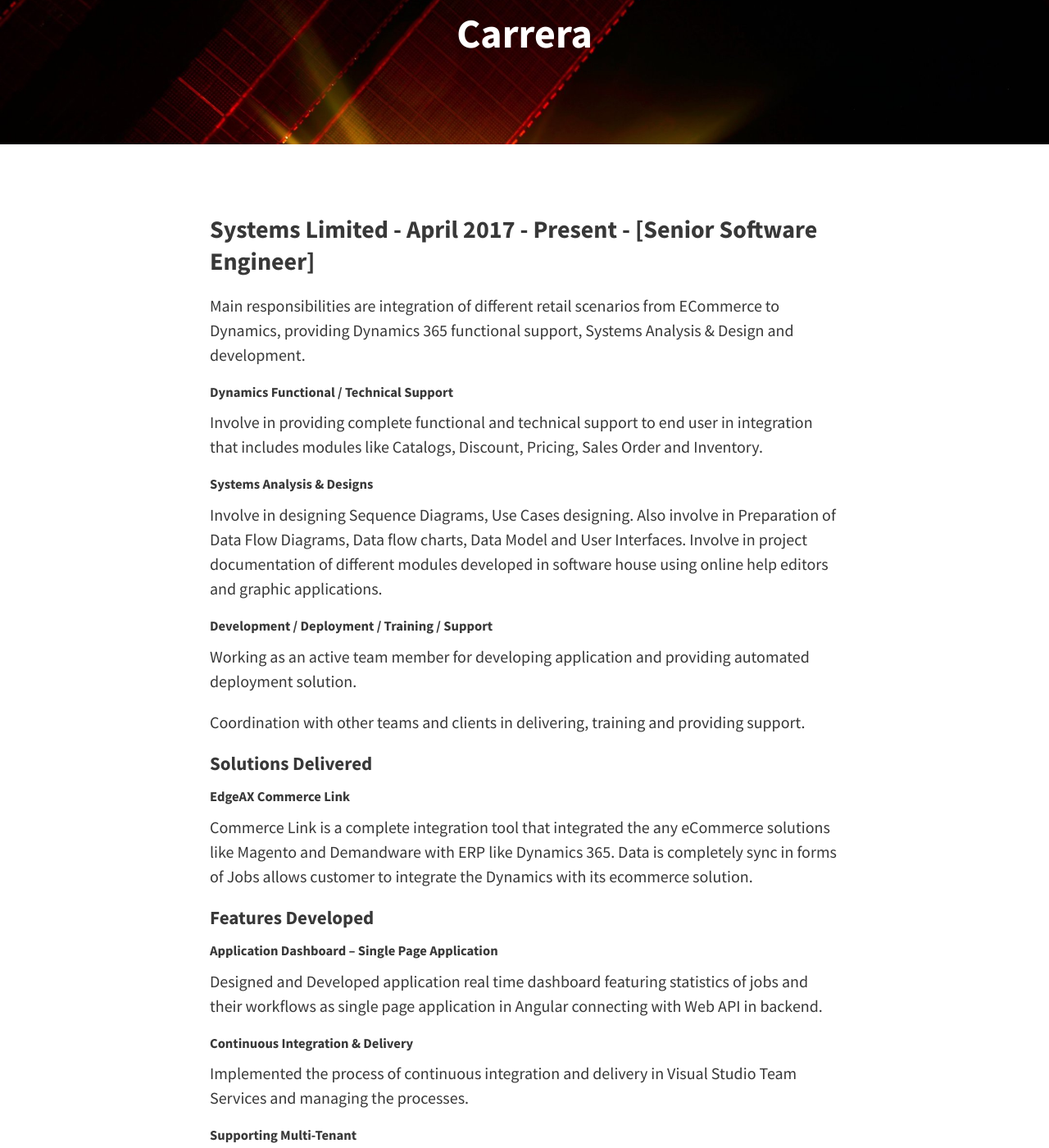
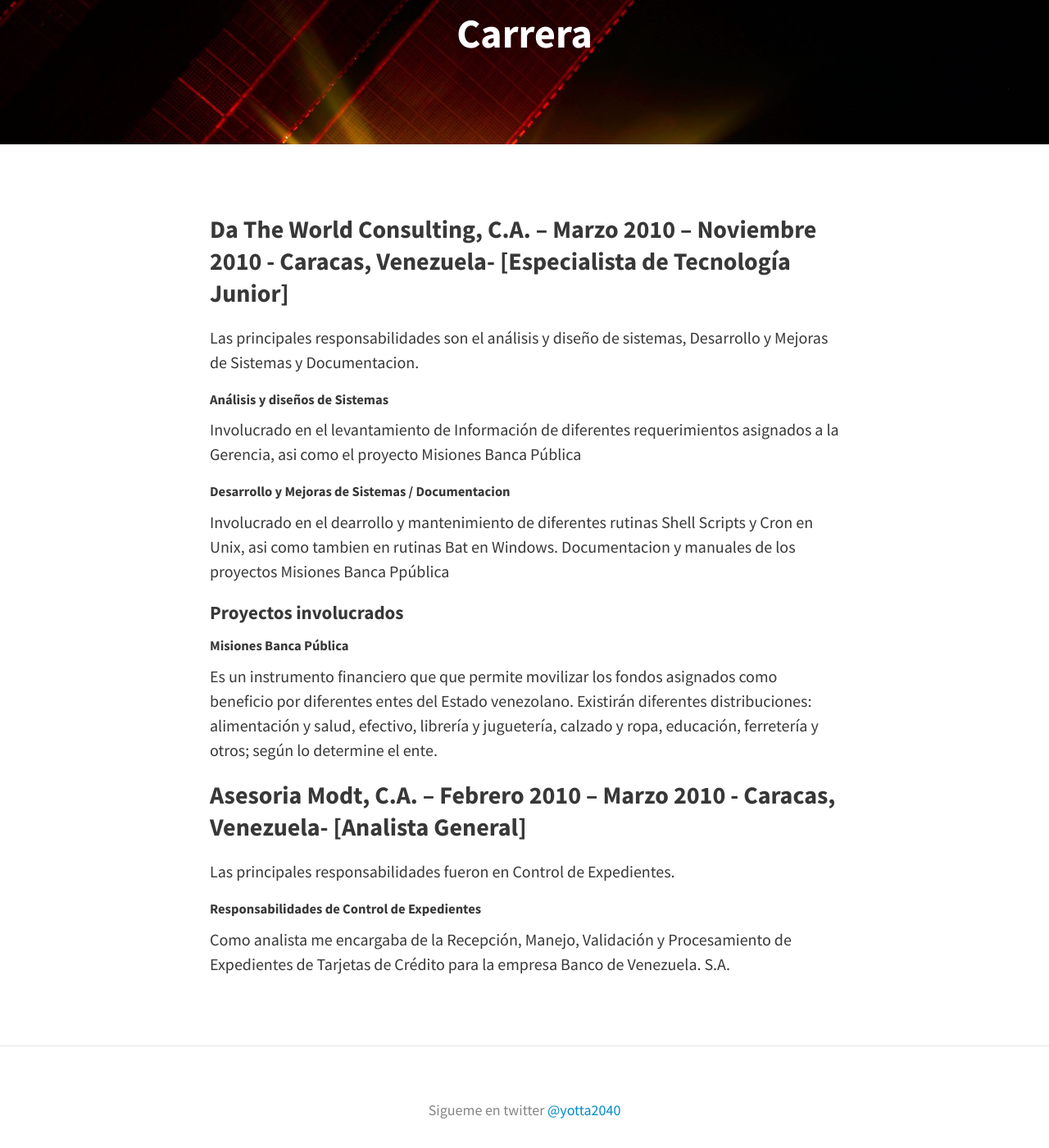
Before and after one commit to yotta2040/yotta2040.github.io, a Jekyll site: the page built from career.md, in a window 1280 px wide and 1400 px high, scrolled down 209 px. Shown: the whole window at 82% size. Built offline with Jekyll 4.4.1, drawn with Linux system fonts in a browser that asks for light colours; nearby versions of some CDN libraries; comment, search, counter and statistics services are not loaded; some of the changed text lies outside the part shown.

Commit message:
modificacion de carrera

```diff
--- a/career.md
+++ b/career.md
@@ -6,112 +6,30 @@ permalink: /career/
 feature-img: "img/page/espacio.jpeg"
 ---
 
-### Systems Limited - April 2017 - Present - [Senior Software Engineer]
+### Da The World Consulting, C.A. – Marzo 2010 – Noviembre 2010 - Caracas, Venezuela- [Especialista de Tecnología Junior]
 
-Main responsibilities are integration of different retail scenarios from ECommerce to Dynamics, providing Dynamics 365 functional support, Systems Analysis & Design and development.
+Las principales responsabilidades son el análisis y diseño de sistemas, Desarrollo y Mejoras de Sistemas y Documentacion.
 
-##### Dynamics Functional / Technical Support
+##### Análisis y diseños de Sistemas
+Involucrado en el levantamiento de Información de diferentes requerimientos asignados
+a la Gerencia, asi como el proyecto Misiones Banca Pública
 
-Involve in providing complete functional and technical support to end user in integration that includes modules like Catalogs, Discount, Pricing, Sales Order and Inventory.
+##### Desarrollo y Mejoras de Sistemas / Documentacion
+Involucrado en el dearrollo y mantenimiento de diferentes rutinas Shell Scripts y Cron en Unix,
+asi como tambien en rutinas Bat en Windows.
+Documentacion y manuales de los proyectos Misiones Banca Ppública
 
-##### Systems Analysis & Designs
+#### Proyectos involucrados
 
-Involve in designing Sequence Diagrams, Use Cases designing. Also involve in Preparation of Data Flow Diagrams, Data flow charts, Data Model and User Interfaces. Involve in project documentation of different modules developed in software house using online help editors and graphic applications.
+##### Misiones Banca Pública
+Es un instrumento financiero que que permite movilizar los fondos asignados como beneficio por diferentes entes del Estado venezolano.
+Existirán diferentes distribuciones: alimentación y salud, efectivo, librería y juguetería, calzado y ropa, educación, ferretería y otros;
+según lo determine el ente.
 
-##### Development / Deployment / Training / Support
+### Asesoria Modt, C.A. – Febrero 2010 – Marzo 2010 - Caracas, Venezuela- [Analista General]
 
-Working as an active team member for developing application and providing automated deployment solution.
+Las principales responsabilidades fueron en Control de Expedientes.
 
-Coordination with other teams and clients in delivering, training and providing support.
-
-
-
-#### Solutions Delivered
-
-##### EdgeAX Commerce Link
-
-Commerce Link is a complete integration tool that integrated the any eCommerce solutions like Magento and Demandware with ERP like Dynamics 365. Data is completely sync in forms of Jobs allows customer to integrate the Dynamics with its ecommerce solution.
-
-#### Features Developed
-
-##### Application Dashboard – Single Page Application
-
-Designed and Developed application real time dashboard featuring statistics of jobs and their workflows as single page application in Angular connecting with Web API in backend.
-
-##### Continuous Integration & Delivery
-
-Implemented the process of continuous integration and delivery in Visual Studio Team Services and managing the processes.
-
-##### Supporting Multi-Tenant
-
-Designed and added support for multi-tenant in application to have concept of one application instances for multiple clients and online stores.
-
-
-### Nakisa – March 2015 – April 2017 - [Software Engineer]
-
-Main responsibilities are Systems Analysis & Design, feature development and enhancements.
-
-##### Systems Analysis & Designs
-
-Involved in designing Sequence Diagrams, Use Cases designing. Also involved in Preparation of Data Flow Diagrams, Data flow charts, Data Model and User Interfaces. Involved in project documentation of different modules developed in software house using online help editors and graphic applications.
-
-##### Applications Development / Mentoring
-
-Worked as Team Lead on different project life cycle on clients facing roles, coordinating with SAP ABAP teams, and mentoring new team members.
-
-
-##### System Enhancements / Training / Support
-
-Involved in maintenance of different modules of products.
-
-Coordination with special services teams in delivering, training and provided support on critical applications / systems.
-
-
-#### Solutions Delivered
-
-##### SAP Human Resource – Human Capital Management Solutions
-
-##### Nakisa OrgChart Enterprise
-
-Managers, HR Professionals & Executives can make informed decisions about resources, provide a framework for managing change, and efficiently communicate operational information, while employees can navigate the org chart to collaborate on projects with other employees.
-
-##### Nakisa OrgAudit
-
-The solution provides Managers, HR & Executives with a clear process and the tools they need to analyze, cleanse and monitor HR data for better business decision-making.
-
-##### Nakisa Succession Planning
-
-Succession Planning simplifies the entire succession planning process by identifying talent gaps and assisting with planning future talent needs.
-
-##### Features Developed
-
-##### Accessibility Tools
-
-Developed configurable dynamic speech features that covered all the web elements in the application and allows speech phrases to be completed configured by admin side. Dynamic Tab Indexing integrated in the application including menus and in multiple dialogs using Depth scan.
-
-##### Transferring Data From Databases [SQL] to Elastic Search [ NO SQL ]
-
-Database transferred from any database to elastic search to allow caching in the application and for fast retrieval.
-
-##### Exporting Hierarchy to PowerPoint custom objects and PDF
-
-Manually created the PowerPoint custom objects in the form of tree after learning the relationships in openXML and generated hierarchy in PDF.
-
-
-### Xabist Technologies – September 2014 – February 2015 - [Software Engineer]
-
-Main responsibilities were System Analysis & Design and Software Development.
-
-##### System Analysis & Design Responsibilities
-
-Involve in designing Sequence Diagrams, Use Cases designing. Also involve in Preparation of Data Flow Diagrams, Data Model and User Interfaces. Involve in project documentation of different projects developed in software house using online help editors and graphic applications.
-
-##### Software Development Tasks
-
-Worked as Team Member in different modules for customer relation management system in project for multinational company.
-Worked in developing plugin to integrate Point of Sale with NopCommerce.
-
-##### Solutions Delivered
-
-- The CRM is developed in Asp.net MVC5, Angular JS, and Restful API’s, Entity Framework, and SQL server. For field employees, all the manual paper work is replaced by iPad application connected to CRM via API. All field updates are recorded directly to CRM including payments, customer signatures, job completion etc.
-- Integration of Point of Sale with NopCommerce – NopCommerce is a leading open-source e-commerce solution. Project was completed successfully by integrating of point of sale system with NopCommerce. Plugin was developed in NopCommerce providing Restful API’s connected with the client web application built with HTML5 AngularJS.
+##### Responsabilidades de Control de Expedientes
+Como analista me encargaba de la Recepción, Manejo, Validación y Procesamiento de Expedientes de
+Tarjetas de Crédito para la empresa Banco de Venezuela. S.A.
```
